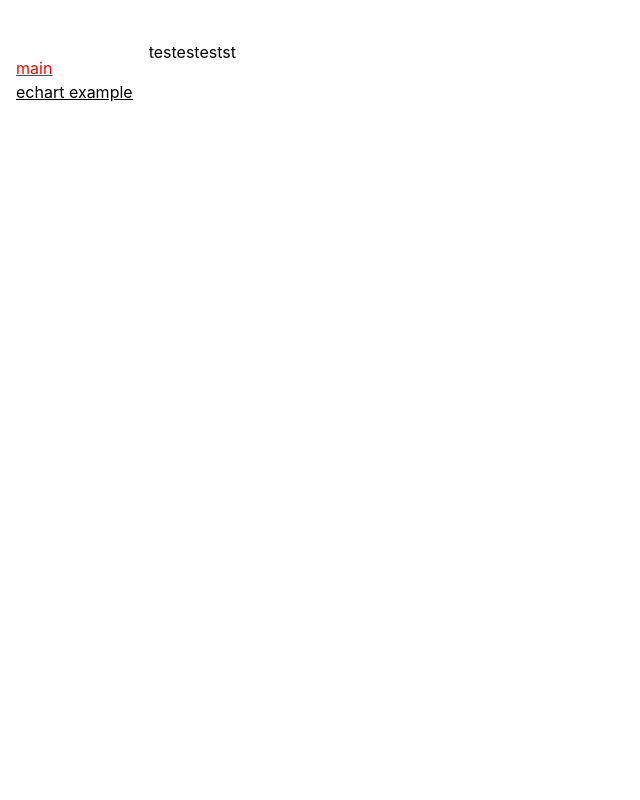
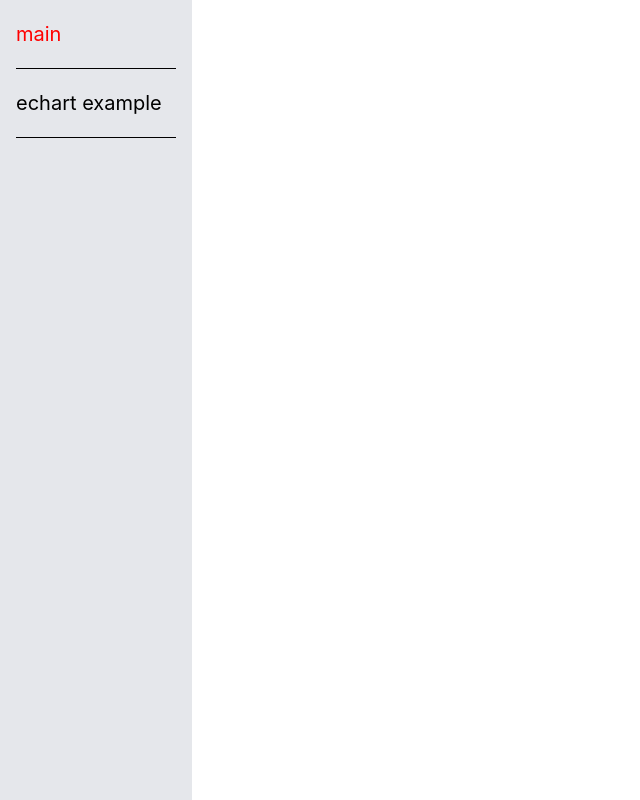
Before and after one commit to okesseko/stock-font-end, a React (Create React App) app: page / in a window 1280 px wide. Shown: the whole page, without its empty margins (0-640 px from the left). Built offline with nearby package versions, Linux system fonts and the light colour scheme.

Commit message:
調整排版

```diff
--- a/src/App.jsx
+++ b/src/App.jsx
@@ -6,9 +6,9 @@ import RouterLink from "./component/router-link";
 const App = () => {
   return (
     <BrowserRouter>
-      <div className="flex my-10">
+      <div className="flex ">
         <RouterLink />
-        <div className="flex-1">
+        <div className="flex-1 my-10 ">
           <Switch>
             <Route path="/" exact component={Main} />
             <Route path="/echart-example" component={EchartExample} />
--- a/src/component/router-link/index.jsx
+++ b/src/component/router-link/index.jsx
@@ -1,15 +1,15 @@
 import React from "react";
-import { NavLink} from "react-router-dom";
+import { NavLink } from "react-router-dom";
 
 const RouterLink = () => {
   return (
-    <ul className="m-4">
-      <li className="underline ">
+    <ul className="sticky px-4 bg-gray-200 w-48 flex-shrink-0 min-h-screen">
+      <li className="py-5 text-xl border-b border-black">
         <NavLink to="/" exact>
           main
         </NavLink>
       </li>
-      <li className="underline">
+      <li className="py-5 text-xl border-b border-black">
         <NavLink to="/echart-example">echart example</NavLink>
       </li>
     </ul>
--- a/src/pages/main/index.jsx
+++ b/src/pages/main/index.jsx
@@ -1,7 +1,7 @@
 import React from "react";
 
 const Main = () => {
-  return <div>testestestst</div>;
+  return <div></div>;
 };
 
 export default Main;
```
